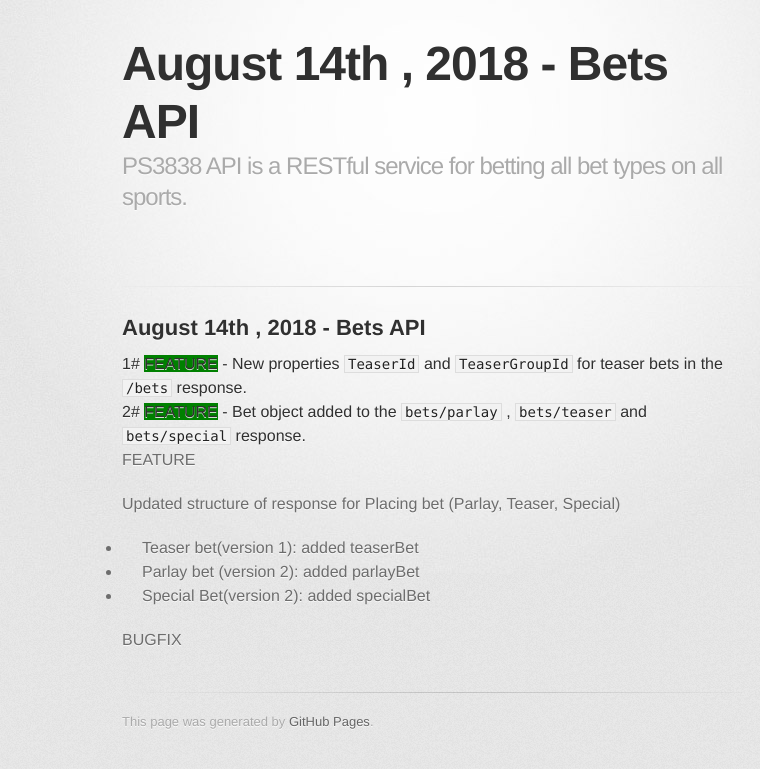
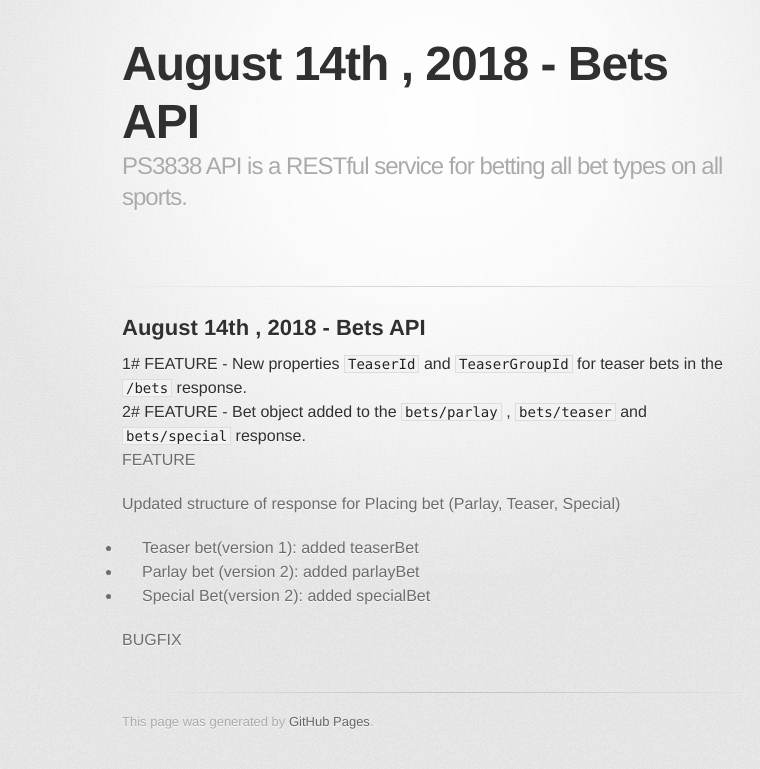
Before and after one commit to ps3838api/ps3838api.github.io, a Jekyll site: the page built from ChangesLog.md, in a window 1280 px wide. Shown: the top 769 px of the page, without its empty margins (208-968 px from the left). Built offline with Jekyll 4.4.1, drawn with Linux system fonts in a browser that asks for light colours; some web fonts are replaced; our own code applies the rules of GitHub Pages for plain Markdown files.

Commit message:
Update ChangesLog.md

```diff
--- a/ChangesLog.md
+++ b/ChangesLog.md
@@ -1,9 +1,9 @@
 ## August 14th , 2018 - Bets API
 
 
-##### 1# <span style="background-color:green">FEATURE</span>  - New properties `TeaserId` and `TeaserGroupId` for teaser bets  in the `/bets` response.
+##### 1# <span>FEATURE</span>  - New properties `TeaserId` and `TeaserGroupId` for teaser bets  in the `/bets` response.
 
-##### 2# <span style="background-color:green">FEATURE</span>  - Bet object added to the `bets/parlay` , `bets/teaser`  and `bets/special`  response.
+##### 2# <span>FEATURE</span>  - Bet object added to the `bets/parlay` , `bets/teaser`  and `bets/special`  response.
 
 
 <b>FEATURE</b>
```
